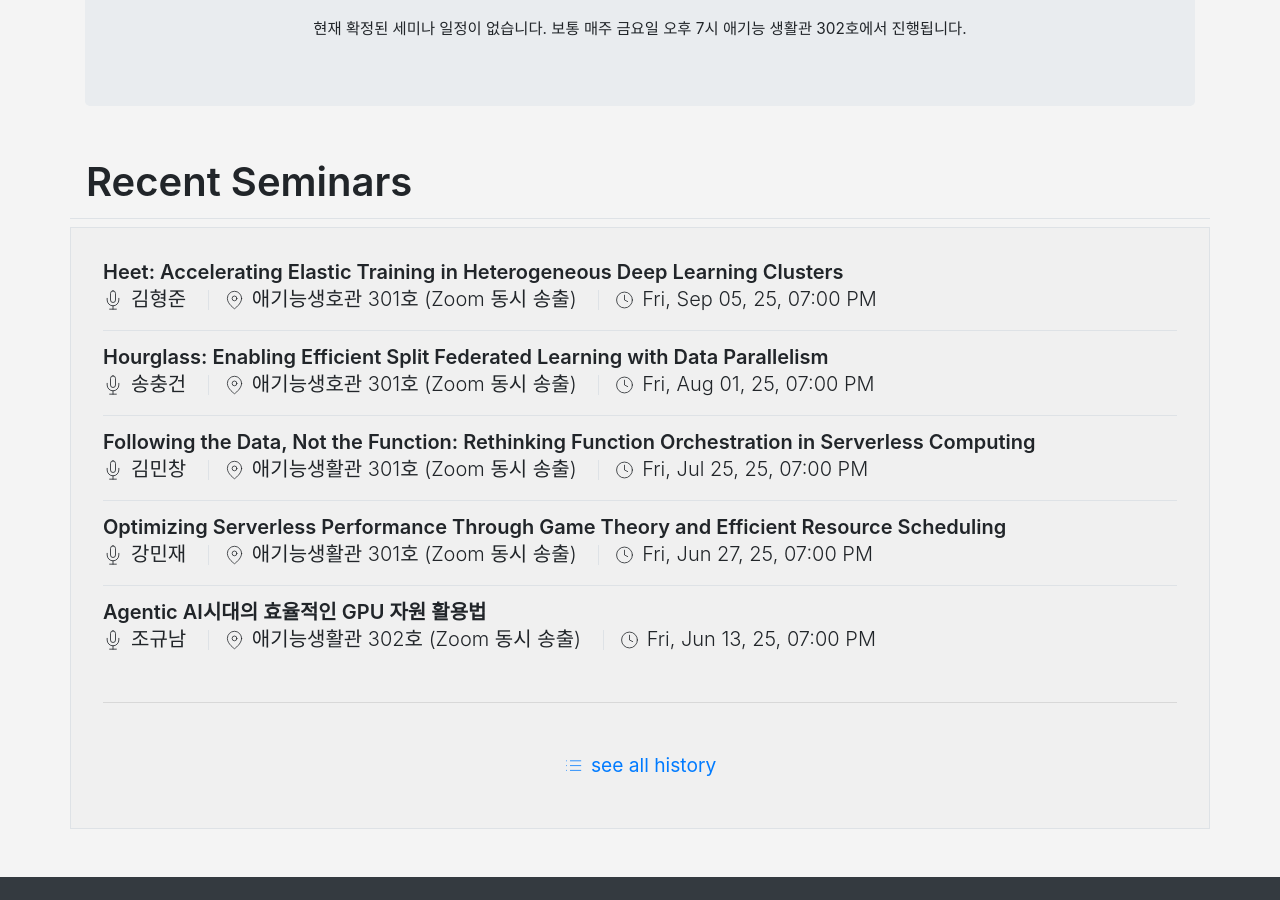
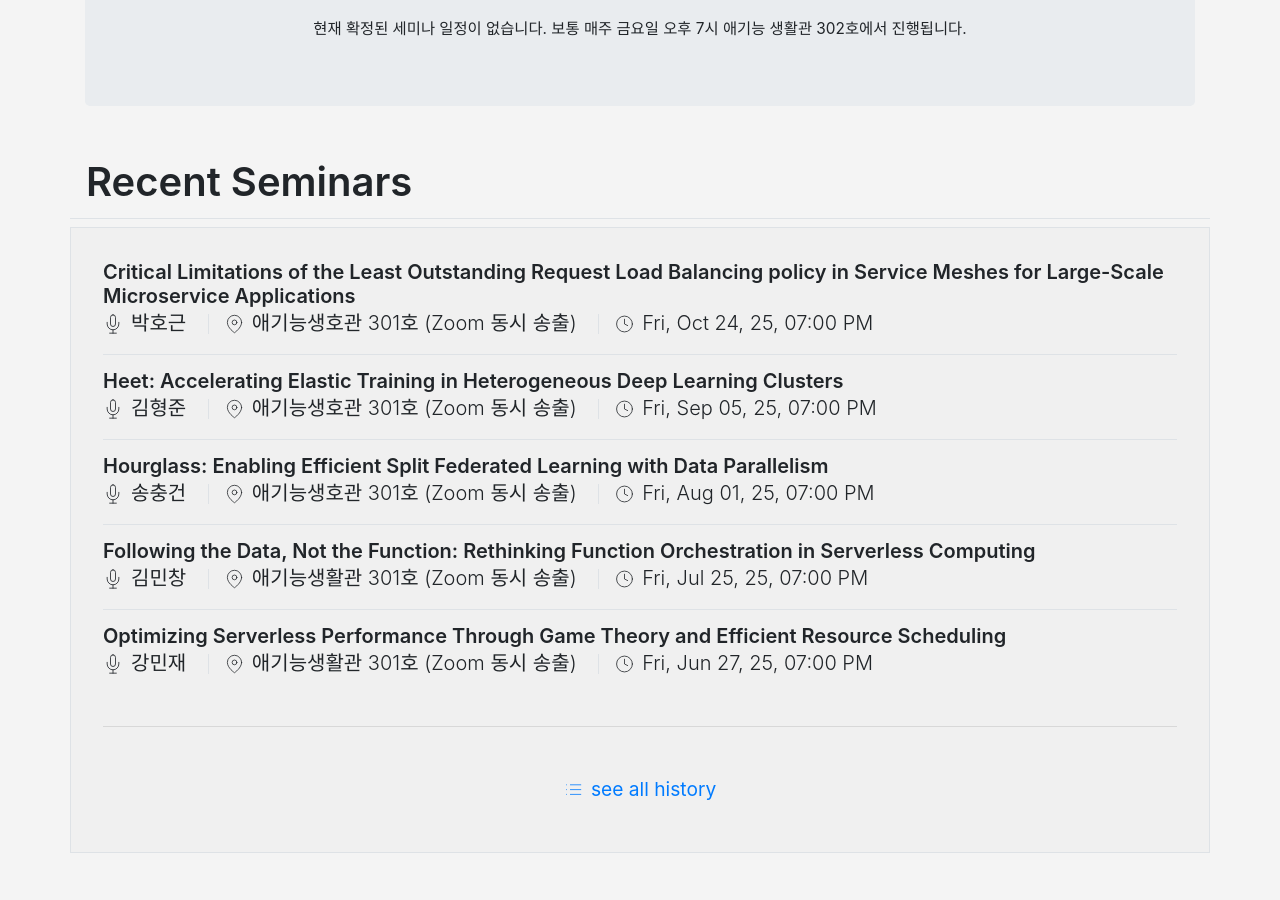
Before and after one commit to KU-Cloud/ku-cloud.github.io, a Jekyll site: the page built from seminar.html, in a window 1280 px wide and 900 px high, scrolled down 355 px. Built offline with Jekyll 4.4.1, drawn with Linux system fonts in a browser that asks for light colours.

Commit message:
update: added weekly seminar

```diff
--- a/_data/seminars.yaml
+++ b/_data/seminars.yaml
@@ -1123,3 +1123,7 @@
   date: 2025-09-05T19:00:00.00+0900
   speacker: 김형준
   location: 애기능생호관 301호 (Zoom 동시 송출)
+- title: 'Critical Limitations of the Least Outstanding Request Load Balancing policy in Service Meshes for Large-Scale Microservice Applications'
+  date: 2025-10-24T19:00:00.00+0900
+  speacker: 박호근
+  location: 애기능생호관 301호 (Zoom 동시 송출)
```
